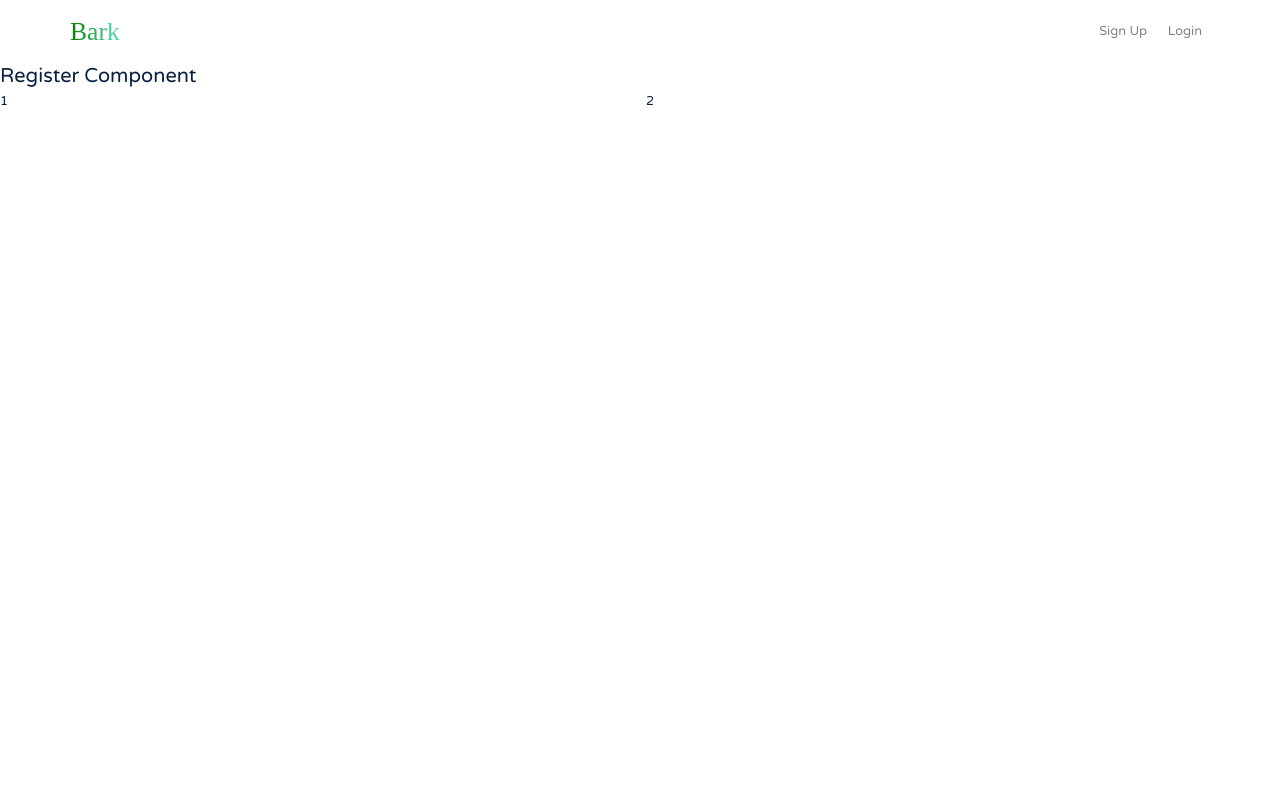
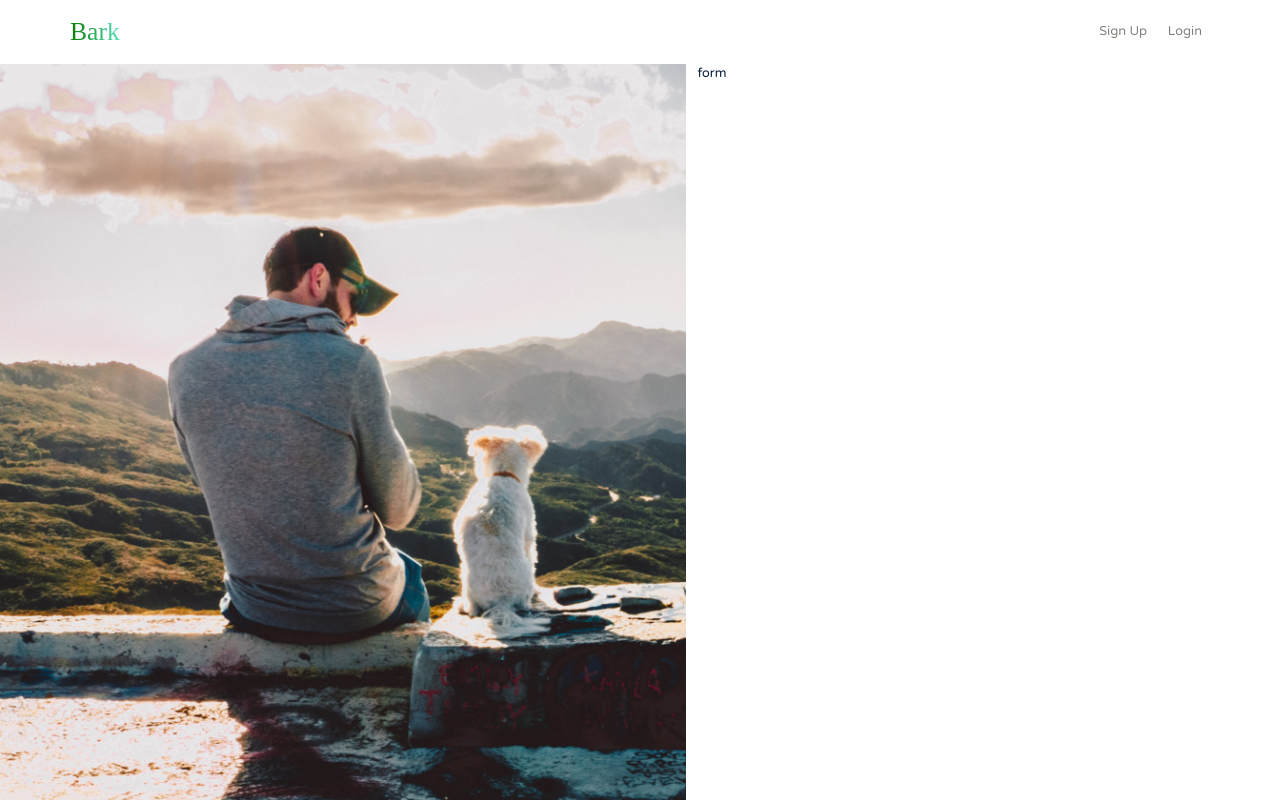
Before and after one commit to lawrencedovin/capstone-2-bark, a React (Create React App) app in the folder bark/: page /register in a window 1280 px wide. Built offline with nearby package versions, Linux system fonts and the light colour scheme; a web font is replaced by a local one.

Commit message:
Updated dog image for register form

```diff
--- a/bark/src/css/styles.css
+++ b/bark/src/css/styles.css
@@ -256,3 +256,6 @@ button {
       color: #0A1F3F; }
   .footer__icon {
     margin: auto .8rem; }
+
+.register__image {
+  height: calc(100vh - 8rem); }
--- a/bark/src/main-pages/Register/Register.js
+++ b/bark/src/main-pages/Register/Register.js
@@ -4,10 +4,16 @@ import React from 'react';
 function Register() {
   return(
     <div data-testid="Register">
-      <h1>Register Component</h1>
-        <div className="row">
-            <div className="col">1</div>
-            <div className="col">2</div>
+        <div className="row register">
+            <div className="col">
+              <img src={process.env.PUBLIC_URL + 'images/forms/register-form-photo.jpg'} alt="register dog" className="register__image" />
+            </div>
+            <div className="col register__form-container">
+              form
+              <form action="" className="register__form">
+
+              </form>
+            </div>
         </div>
     </div>
   );
--- a/bark/src/sass/components/forms/_forms.scss
+++ b/bark/src/sass/components/forms/_forms.scss
@@ -0,0 +1 @@
+@import "./register-form";
--- /dev/null
+++ b/bark/src/sass/components/forms/_register-form.scss
@@ -0,0 +1,8 @@
+.register {
+
+    &__image {
+        height: calc(100vh - 8rem);
+        // background: url("images/forms/register-form-photo.jpg");
+        // width: 100%
+    }
+}
```
